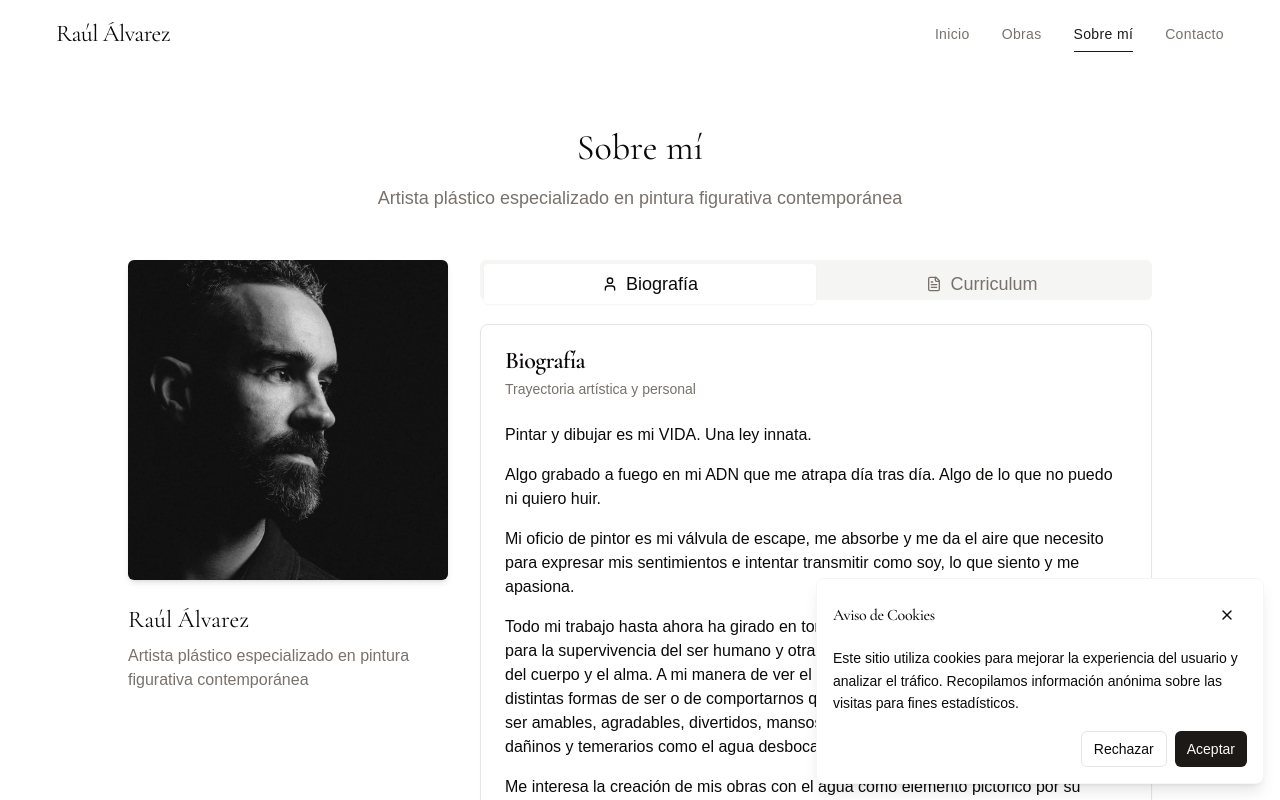
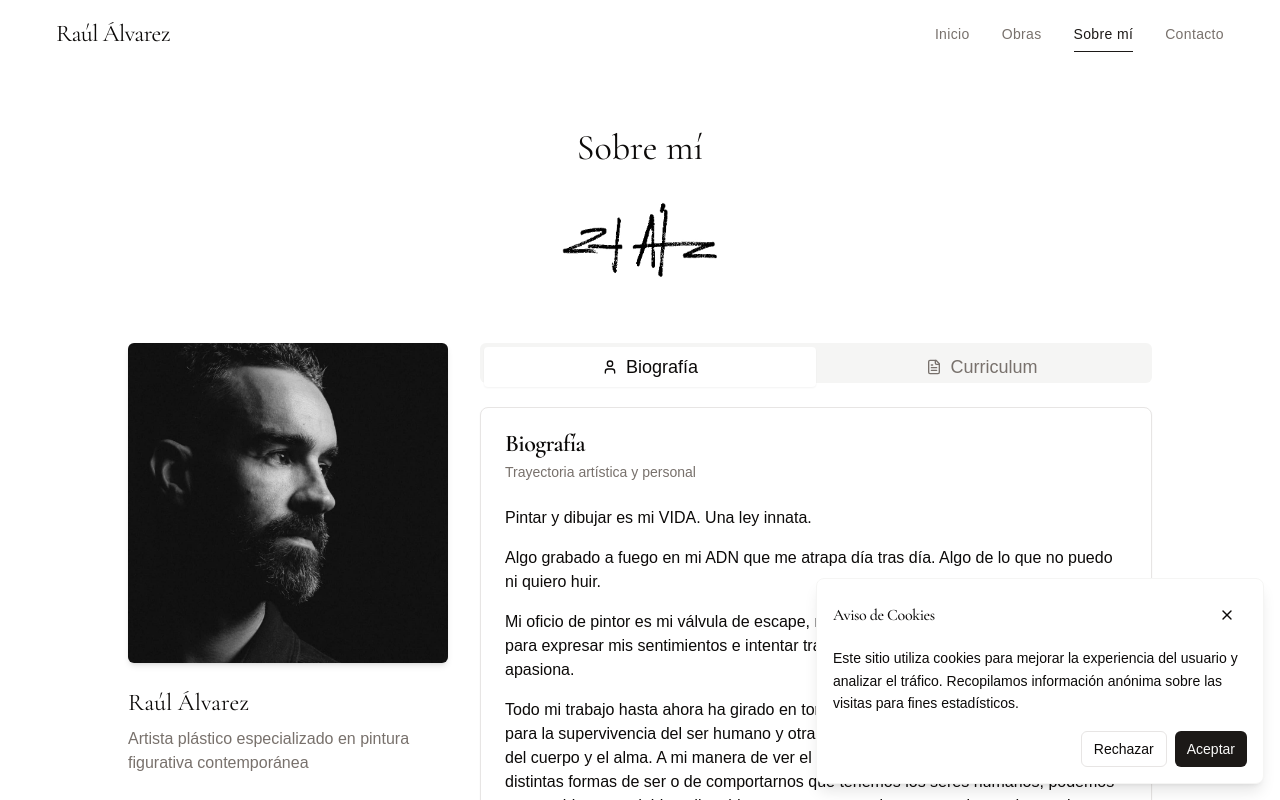
Before and after one commit to tilteadn/raul-artistry-hub, a React (Vite) app: page /sobre-mi in a window 1280 px wide. Shown: the top 800 px of the page. Built offline with nearby package versions, Linux system fonts and the light colour scheme; a web font is replaced by a local one.

Commit message:
Fix: Replace paragraph with image
Replaced a paragraph with an image in the component.

```diff
--- a/src/pages/AboutMe.tsx
+++ b/src/pages/AboutMe.tsx
@@ -105,9 +105,15 @@ Be water, my friend.`;
       >
         <header className="mb-12 text-center">
           <h1 className="text-4xl font-serif mb-4">Sobre mí</h1>
-          <p className="text-muted-foreground text-lg max-w-2xl mx-auto">
-            {artistInfo.shortBio}
-          </p>
+          <div className="w-48 mx-auto mt-4">
+            <img
+              src="/lovable-uploads/Firma sin fondo.jpg"
+              alt="Firma de Raúl Álvarez"
+              className="w-full h-auto"
+              draggable="false"
+              onContextMenu={(e) => e.preventDefault()}
+            />
+          </div>
         </header>
 
         <div className="grid grid-cols-1 lg:grid-cols-3 gap-8 mb-16">
```
